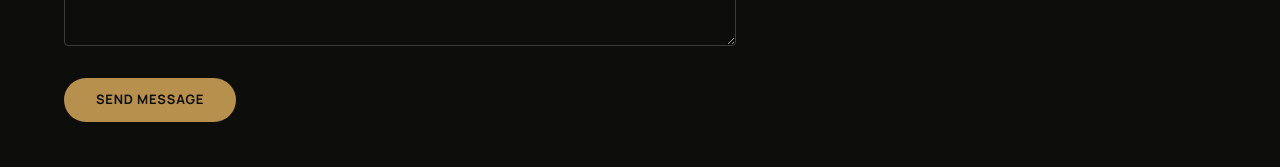
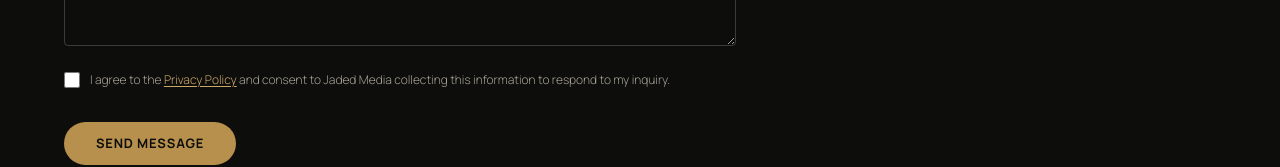
Before and after one commit to FunmbiO/JadedMedia, a Next.js app: page /contact in a window 1280 px wide. Shown: the part 899-1066 px from the top of the page. Built offline with nearby package versions, Linux system fonts and the light colour scheme; no server answers; the database is empty.

Commit message:
Add required privacy consent checkbox to the contact form
Validated server-side in submitLead, not just client-side; also adds
aria-required to the existing required fields.

```diff
--- a/src/app/contact/actions.ts
+++ b/src/app/contact/actions.ts
@@ -13,6 +13,7 @@ export type LeadFormPayload = {
   eventDate: string;
   budgetRange: string;
   message: string;
+  consent: boolean;
 };
 
 export async function submitLead(
@@ -20,6 +21,9 @@ export async function submitLead(
 ): Promise<{ error?: string }> {
   if (!payload.name.trim() || !payload.email.trim() || !payload.message.trim()) {
     return { error: "Name, email, and message are required." };
+  }
+  if (!payload.consent) {
+    return { error: "Please confirm you agree to the Privacy Policy." };
   }
 
   const supabase = await createClient();
@@ -31,6 +35,7 @@ export async function submitLead(
     event_date: payload.eventDate || null,
     budget_range: payload.budgetRange || null,
     message: payload.message.trim(),
+    consent_at: new Date().toISOString(),
   });
 
   if (error) {
--- a/src/components/contact/contact-form.tsx
+++ b/src/components/contact/contact-form.tsx
@@ -1,6 +1,7 @@
 "use client";
 
 import { useState, useTransition, type FormEvent } from "react";
+import Link from "next/link";
 import {
   submitLead,
   type LeadEventType,
@@ -28,6 +29,7 @@ export function ContactForm({
   const [eventDate, setEventDate] = useState("");
   const [budgetRange, setBudgetRange] = useState("");
   const [message, setMessage] = useState("");
+  const [consent, setConsent] = useState(false);
 
   function handleSubmit(e: FormEvent) {
     e.preventDefault();
@@ -41,6 +43,7 @@ export function ContactForm({
       eventDate,
       budgetRange,
       message,
+      consent,
     };
 
     startTransition(async () => {
@@ -80,6 +83,7 @@ export function ContactForm({
           <span className={labelClass}>Name</span>
           <input
             required
+            aria-required="true"
             value={name}
             onChange={(e) => setName(e.target.value)}
             className={inputClass}
@@ -91,6 +95,7 @@ export function ContactForm({
           <input
             type="email"
             required
+            aria-required="true"
             value={email}
             onChange={(e) => setEmail(e.target.value)}
             className={inputClass}
@@ -157,12 +162,35 @@ export function ContactForm({
         <span className={labelClass}>Message</span>
         <textarea
           required
+          aria-required="true"
           rows={5}
           value={message}
           onChange={(e) => setMessage(e.target.value)}
           placeholder="Tell me about your story — date, location, what you're looking for."
           className={inputClass}
         />
+      </label>
+
+      <label className="flex items-start gap-2.5">
+        <input
+          type="checkbox"
+          required
+          aria-required="true"
+          checked={consent}
+          onChange={(e) => setConsent(e.target.checked)}
+          className="mt-0.5 h-4 w-4 shrink-0 accent-gold"
+        />
+        <span className="font-sans text-xs leading-relaxed font-light text-muted-on-ink">
+          I agree to the{" "}
+          <Link
+            href="/privacy"
+            className="text-gold-soft underline underline-offset-2 hover:opacity-75"
+          >
+            Privacy Policy
+          </Link>{" "}
+          and consent to Jaded Media collecting this information to respond
+          to my inquiry.
+        </span>
       </label>
 
       <button
```
